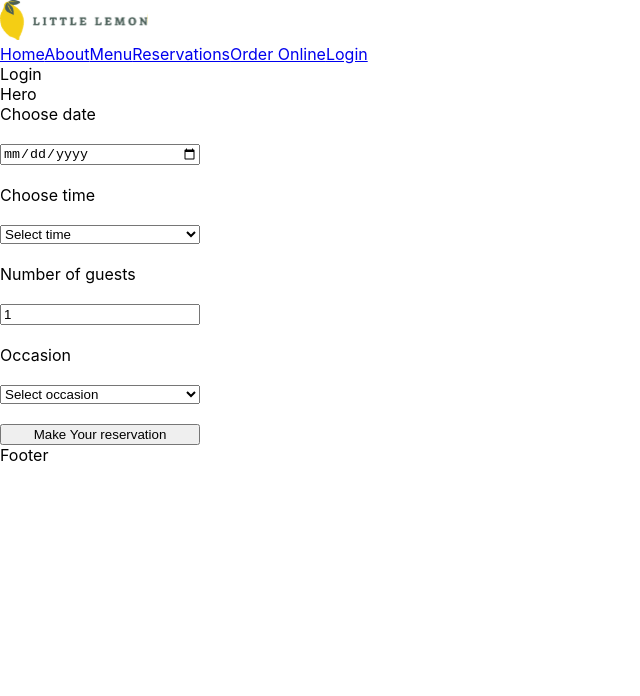
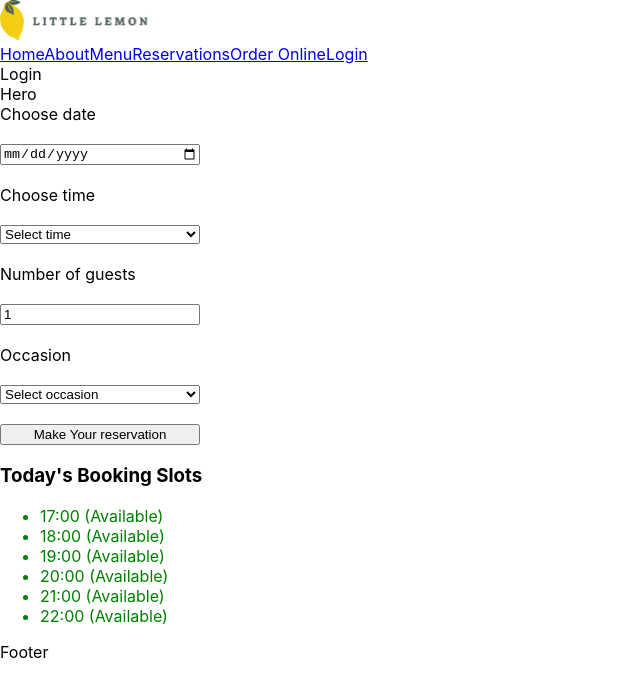
Before and after one commit to kaitlyn601/Little-Lemon, a React (Create React App) app: page /login in a window 1280 px wide. Shown: the top 696 px of the page, without its empty margins (0-640 px from the left). Built offline with nearby package versions, Linux system fonts and the light colour scheme.

Commit message:
created bookingSlot component and updated available booking slots

```diff
--- a/src/App.js
+++ b/src/App.js
@@ -15,28 +15,41 @@ import BookingForm from './links/BookingForm';
 // Initial list of times
 const defaultTimes = ['17:00', '18:00', '19:00', '20:00', '21:00', '22:00'];
 
-// Reducer function
+// Reducer
 function updateTimes(state, action) {
   switch (action.type) {
+    case 'initialize':
+      return {
+        availableTimes: defaultTimes,
+        bookedTimes: [],
+      };
     case 'update':
-      const selectedDate = action.date;
-      // Future logic: update based on selectedDate
-      return defaultTimes;
+      // Simulate same available times regardless of date
+      return {
+        ...state,
+        availableTimes: defaultTimes.filter(
+          (t) => !state.bookedTimes.includes(t),
+        ),
+      };
+    case 'book':
+      const booked = [...state.bookedTimes, action.time];
+      return {
+        bookedTimes: booked,
+        availableTimes: defaultTimes.filter((t) => !booked.includes(t)),
+      };
     default:
       return state;
   }
 }
 
-// Initialize reducer
 function initializeTimes() {
-  return defaultTimes;
+  return {
+    availableTimes: defaultTimes,
+    bookedTimes: [],
+  };
 }
 function App() {
-  const [availableTimes, dispatch] = useReducer(
-    updateTimes,
-    [],
-    initializeTimes,
-  );
+  const [state, dispatch] = useReducer(updateTimes, {}, initializeTimes);
 
   return (
     <>
@@ -51,7 +64,11 @@ function App() {
           <Route path='/login' element={<Login />} />
         </Routes>
         <Hero></Hero>
-        <BookingForm availableTimes={availableTimes} dispatch={dispatch} />
+        <BookingForm
+          availableTimes={state.availableTimes}
+          bookedTimes={state.bookedTimes}
+          dispatch={dispatch}
+        />
         <Footer></Footer>
       </Router>
     </>
--- a/src/links/BookingForm.js
+++ b/src/links/BookingForm.js
@@ -1,7 +1,8 @@
 import React from 'react';
 import { useState } from 'react';
+import BookingSlot from './BookingSlot';
 
-function BookingForm({ availableTimes, dispatch }) {
+function BookingForm({ availableTimes, bookedTimes, dispatch }) {
   const [date, setDate] = useState('');
   const [time, setTime] = useState('');
   const [guests, setGuests] = useState(1);
@@ -16,7 +17,10 @@ function BookingForm({ availableTimes, dispatch }) {
 
   const handleSubmit = (e) => {
     e.preventDefault();
-    console.log({ date, time, guests, occasion });
+    if (time) {
+      dispatch({ type: 'book', time }); // Book this time
+      alert(`Reserved at ${time} on ${date}`);
+    }
   };
   return (
     <>
@@ -69,6 +73,16 @@ function BookingForm({ availableTimes, dispatch }) {
 
         <input type='submit' value='Make Your reservation' />
       </form>
+      <h3>Today's Booking Slots</h3>
+      <ul>
+        {[...availableTimes, ...bookedTimes].sort().map((slot) => (
+          <BookingSlot
+            key={slot}
+            time={slot}
+            isBooked={bookedTimes.includes(slot)}
+          />
+        ))}
+      </ul>
     </>
   );
 }
--- a/src/links/BookingSlot.js
+++ b/src/links/BookingSlot.js
@@ -1,7 +1,11 @@
 import React from 'react';
 
-function BookingSlot() {
-  return <div>BookingSlot</div>;
+function BookingSlot({ time, isBooked }) {
+  return (
+    <li style={{ color: isBooked ? 'gray' : 'green' }}>
+      {time} {isBooked ? '(Booked)' : '(Available)'}
+    </li>
+  );
 }
 
 export default BookingSlot;
```
